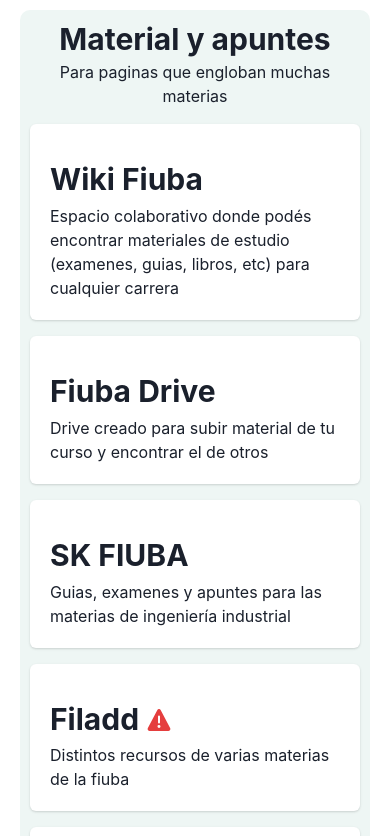
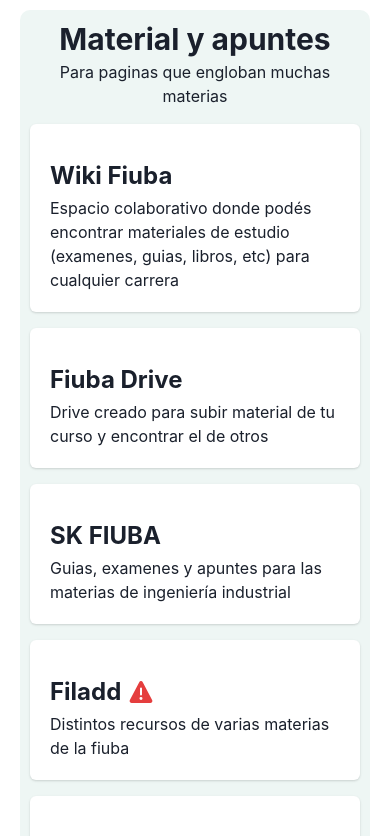
Before and after one commit to AlePaff/sabelo-fiuba, a React (Create React App) app: page / in a window 390 px wide. Shown: the top 836 px of the page. Built offline with nearby package versions, Linux system fonts and the light colour scheme; no server answers.

Commit message:
heading size on mobile

```diff
--- a/src/components/CardSabelo.js
+++ b/src/components/CardSabelo.js
@@ -3,6 +3,8 @@ import { Stack, Heading, Card, Tooltip, CardBody } from '@chakra-ui/react'
 import { WarningTwoIcon } from '@chakra-ui/icons'
 import ReactGA from "react-ga4";
 import { useState, useEffect } from 'react'
+
+const mobile_size_pixel = 750;
 
 const onClick = () => {
     ReactGA.event({
@@ -16,7 +18,7 @@ const onClick = () => {
 
 
 function CardSabelo(props) {
-    const mobile_size_pixel = 750;
+    //detectar si se está en un dispositivo móvil
     const [width, setWidth] = useState(window.innerWidth);
     function handleWindowSizeChange() {
         setWidth(window.innerWidth);
@@ -33,7 +35,6 @@ function CardSabelo(props) {
 
 
     return (
-        // <CardInMobile mobile={isMobile} links={props.link}>
         <Card>
             <CardBody>
                 <div className='img-hover-zoom img-hover-zoom--xyz'>
@@ -54,7 +55,7 @@ function CardSabelo(props) {
                         {/* gap entre el icono de advertencia y el titulo */}
                         {
                             isMobile
-                                ? <Heading onClick={() => window.open(props.link, "_blank") && onClick()}>{props.nombre}</Heading>
+                                ? <Heading size='lg' onClick={() => window.open(props.link, "_blank") && onClick()}>{props.nombre}</Heading>
                                 : <Heading size='md'>{props.nombre}</Heading>
                         }
                         {props.observacion && (
@@ -64,9 +65,6 @@ function CardSabelo(props) {
                                 </button>
                             </Tooltip>
                         )}
-
-
-
                     </Flex>
 
                     <Text dangerouslySetInnerHTML={{ __html: props.desc }}>
@@ -75,7 +73,6 @@ function CardSabelo(props) {
 
                 </Stack>
             </CardBody>
-            {/* </CardInMobile> */}
         </Card>
     )
 }
```
